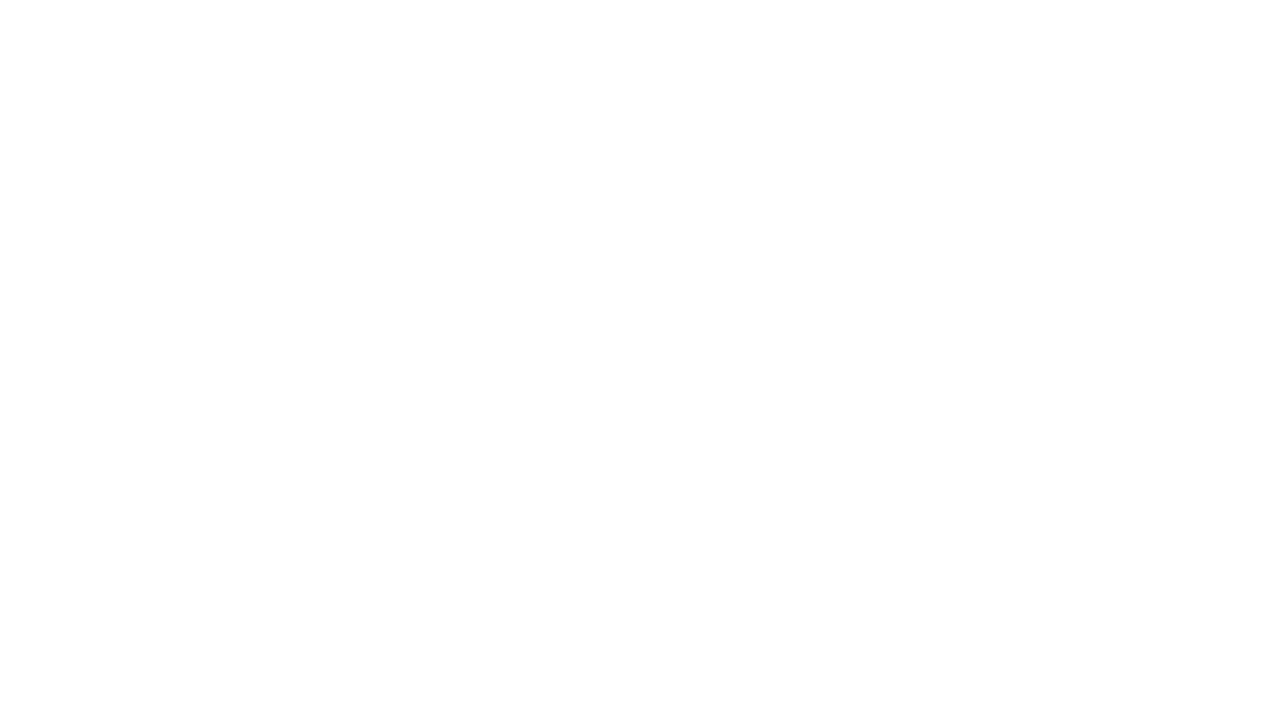
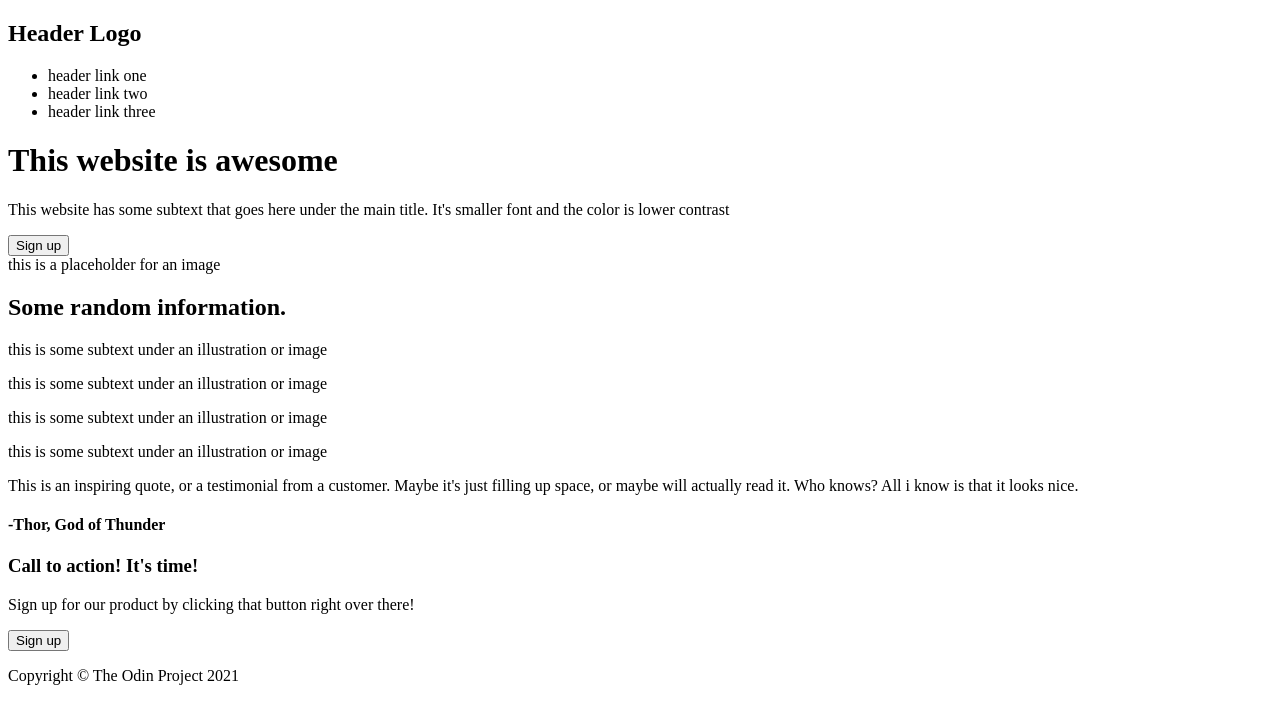
Before and after one commit to kitsuroi/odin-landing-page, a plain HTML site: page index.html in a window 1280 px wide. Drawn offline with Linux system fonts and the light colour scheme.

Commit message:
feat(index.html): add basic content

```diff
--- a/index.html
+++ b/index.html
@@ -6,7 +6,30 @@
   <title>Odin Landing Page</title>
 </head>
 <body>
-
-
+  <h2>Header Logo</h2>
+  <ul>
+    <li><a>header link one</a></li>
+    <li><a>header link two</a></li>
+    <li><a>header link three</a></li>
+  </ul>
+  <h1>This website is awesome</h1>
+  <p>This website has some subtext that goes here under the main title. It's smaller font and the color is lower contrast</p>
+  <button>Sign up</button>
+  <div>this is a placeholder for an image</div>
+  <h2>Some random information.</h2>
+  <div></div>
+  <p>this is some subtext under an illustration or image</p>
+  <div></div>
+  <p>this is some subtext under an illustration or image</p>
+  <div></div>
+  <p>this is some subtext under an illustration or image</p>
+  <div></div>
+  <p>this is some subtext under an illustration or image</p>
+  <p>This is an inspiring quote, or a testimonial from a customer. Maybe it's just filling up space, or maybe will actually read it. Who knows? All i know is that it looks nice.</p>
+  <h4>-Thor, God of Thunder</h4>
+  <h3>Call to action! It's time!</h3>
+  <p>Sign up for our product by clicking that button right over there!</p>
+  <button>Sign up</button>
+  <p>Copyright © The Odin Project 2021</p>
 </body>
 </html>
```
